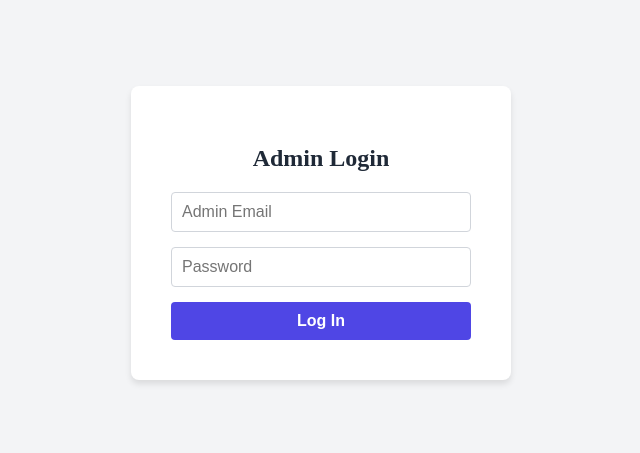
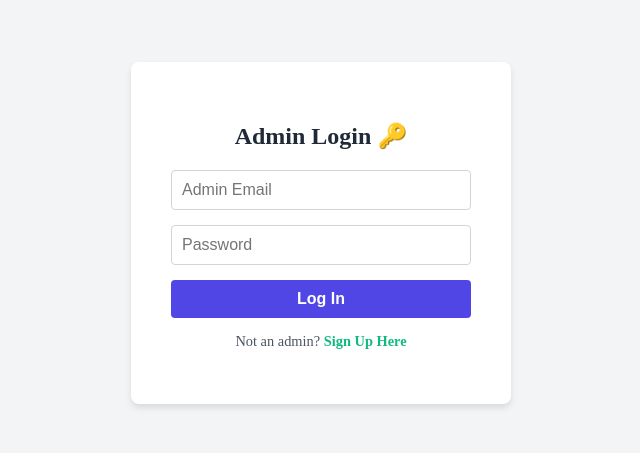
Before and after one commit to suspicious115478/Admin-Frontend, a React (Create React App) app in the folder admin-frontend/: page /login in a window 1280 px wide. Shown: the part 175-628 px from the top of the page, without its empty margins (319-959 px from the left). Built offline with nearby package versions, Linux system fonts and the light colour scheme; no server answers.

Commit message:
Update LoginPage.jsx

```diff
--- a/admin-frontend/src/auth/LoginPage.jsx
+++ b/admin-frontend/src/auth/LoginPage.jsx
@@ -1,8 +1,10 @@
 // src/auth/LoginPage.jsx
 import React, { useState } from 'react';
 import { getAuth, signInWithEmailAndPassword } from 'firebase/auth';
+// 🔥 NEW IMPORT
 import { app } from '../config';
-import { useNavigate } from 'react-router-dom';
+// 🔥 NEW IMPORT: Link for navigation
+import { useNavigate, Link } from 'react-router-dom';
 
 const auth = getAuth(app);
 
@@ -28,7 +30,7 @@ export function LoginPage() {
     return (
         <div style={styles.container}>
             <form onSubmit={handleLogin} style={styles.form}>
-                <h2 style={styles.header}>Admin Login</h2>
+                <h2 style={styles.header}>Admin Login 🔑</h2>
                 <input
                     type="email"
                     placeholder="Admin Email"
@@ -47,6 +49,11 @@ export function LoginPage() {
                 />
                 <button type="submit" style={styles.button}>Log In</button>
                 {error && <p style={styles.error}>{error}</p>}
+
+                {/* 🔥 ADDED: Link to Sign Up Page */}
+                <p style={styles.footer}>
+                    Not an admin? <Link to="/signup" style={styles.link}>Sign Up Here</Link>
+                </p>
             </form>
         </div>
     );
@@ -58,5 +65,8 @@ const styles = {
     header: { marginBottom: '20px', textAlign: 'center', color: '#1f2937' },
     input: { marginBottom: '15px', padding: '10px', borderRadius: '4px', border: '1px solid #d1d5db', fontSize: '16px' },
     button: { padding: '10px', backgroundColor: '#4f46e5', color: 'white', border: 'none', borderRadius: '4px', cursor: 'pointer', fontSize: '16px', fontWeight: '600' },
-    error: { color: '#ef4444', marginTop: '10px', textAlign: 'center' }
+    error: { color: '#ef4444', marginTop: '10px', textAlign: 'center' },
+    // 🔥 NEW STYLES for footer link
+    footer: { marginTop: '15px', textAlign: 'center', fontSize: '0.9rem', color: '#4b5563' },
+    link: { color: '#10b981', textDecoration: 'none', fontWeight: '600' }
 };
```
